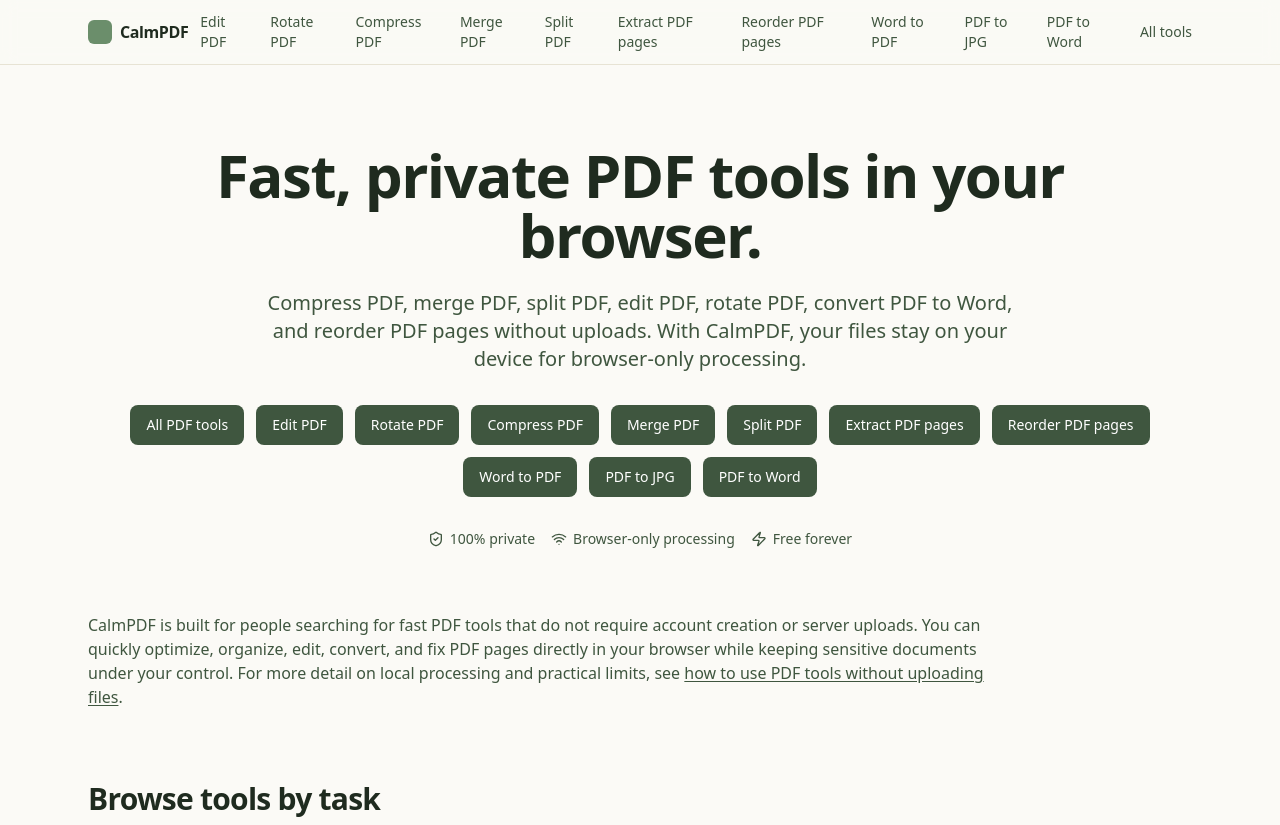
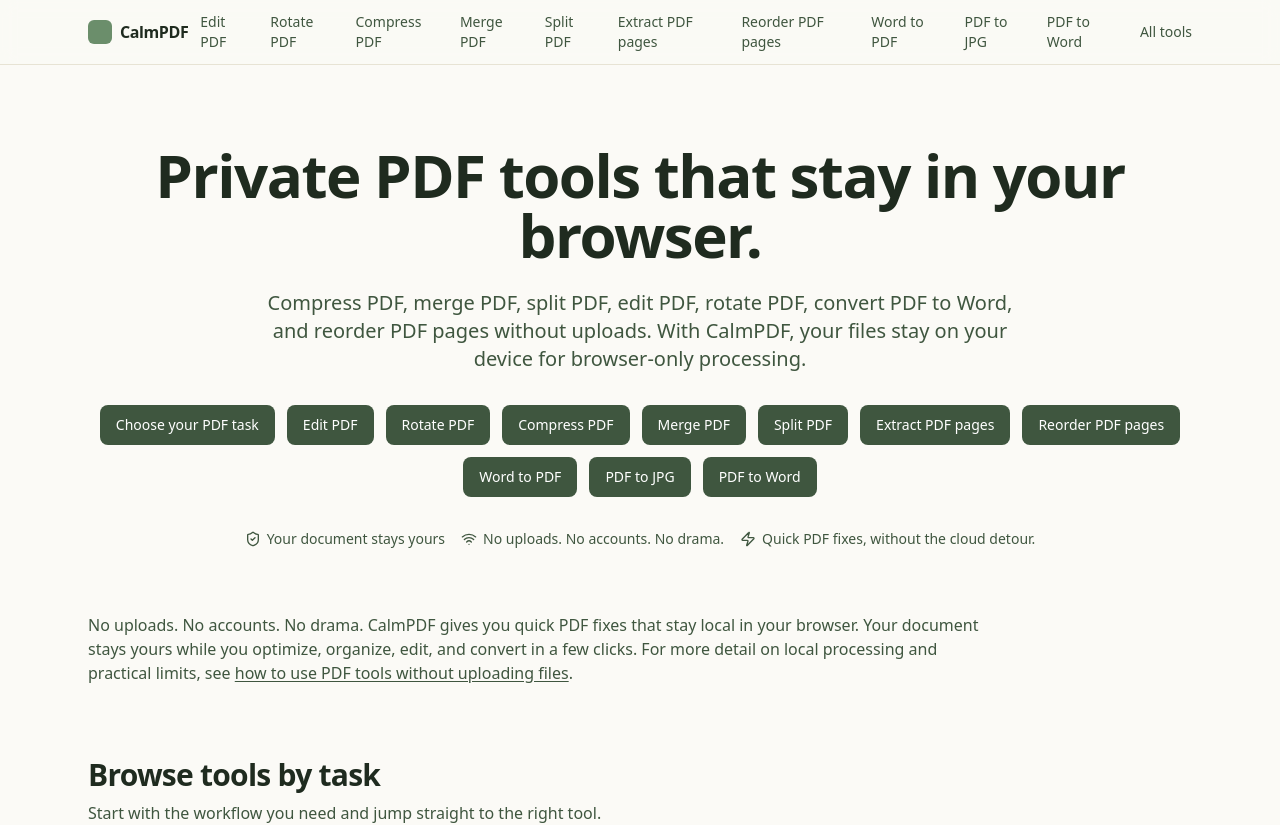
Before and after one commit to lorenzo-gu/calmpdf, a Next.js app: page / in a window 1280 px wide. Shown: the top 825 px of the page. Built offline with nearby package versions, Linux system fonts and the light colour scheme.

Commit message:
content: polish brand voice and task microcopy across tools

```diff
--- a/src/app/page.tsx
+++ b/src/app/page.tsx
@@ -109,7 +109,7 @@ export default function HomePage() {
     <>
       <section className="mx-auto max-w-content px-4 md:px-6 pt-14 md:pt-20 pb-14 md:pb-16 text-center">
         <h1 className="text-3xl sm:text-4xl md:text-6xl font-semibold tracking-tight leading-tight">
-          Fast, private PDF tools in your browser.
+          Private PDF tools that stay in your browser.
         </h1>
         <p className="mt-4 md:mt-6 text-base sm:text-lg md:text-xl text-sage-700 max-w-3xl mx-auto">
           Compress PDF, merge PDF, split PDF, edit PDF, rotate PDF, convert PDF to Word, and reorder PDF pages without uploads.
@@ -118,7 +118,7 @@ export default function HomePage() {
 
         <div className="mt-8 grid w-full max-w-xl mx-auto grid-cols-2 md:flex md:max-w-none md:flex-wrap gap-3 justify-center">
           <Link href="/tools" className="btn-primary col-span-2 md:col-span-1">
-            All PDF tools
+            Choose your PDF task
           </Link>
           {TOOLS.map((t) => (
             <Link key={t.slug} href={`/${t.slug}`} className="btn-primary whitespace-nowrap snap-start shrink-0">
@@ -128,16 +128,16 @@ export default function HomePage() {
         </div>
 
         <div className="mt-8 flex flex-wrap gap-4 justify-center text-sm text-sage-700">
-          <span className="inline-flex items-center gap-1.5"><ShieldCheck className="h-4 w-4" /> 100% private</span>
-          <span className="inline-flex items-center gap-1.5"><Wifi className="h-4 w-4" /> Browser-only processing</span>
-          <span className="inline-flex items-center gap-1.5"><Zap className="h-4 w-4" /> Free forever</span>
+          <span className="inline-flex items-center gap-1.5"><ShieldCheck className="h-4 w-4" /> Your document stays yours</span>
+          <span className="inline-flex items-center gap-1.5"><Wifi className="h-4 w-4" /> No uploads. No accounts. No drama.</span>
+          <span className="inline-flex items-center gap-1.5"><Zap className="h-4 w-4" /> Quick PDF fixes, without the cloud detour.</span>
         </div>
       </section>
 
       <section className="mx-auto max-w-content px-4 md:px-6 pb-6" aria-label="Privacy intro copy">
         <p className="text-sage-700 max-w-4xl">
-          CalmPDF is built for people searching for fast PDF tools that do not require account creation or server uploads.
-          You can quickly optimize, organize, edit, convert, and fix PDF pages directly in your browser while keeping sensitive documents under your control.
+          No uploads. No accounts. No drama. CalmPDF gives you quick PDF fixes that stay local in your browser.
+          Your document stays yours while you optimize, organize, edit, and convert in a few clicks.
           For more detail on local processing and practical limits, see <Link href="/pdf-tools-without-upload" className="underline underline-offset-2 hover:no-underline">how to use PDF tools without uploading files</Link>.
         </p>
       </section>
--- a/src/components/tools/CompressPdfTool.tsx
+++ b/src/components/tools/CompressPdfTool.tsx
@@ -42,7 +42,7 @@ export function CompressPdfTool() {
               <p className="text-xs text-sage-700">{formatBytes(file.size)}</p>
             </div>
             <button type="button" className="btn-ghost" onClick={() => { setFile(null); setResult(null); }} disabled={busy}>
-              Choose another
+              Choose another file
             </button>
           </div>
         </div>
--- a/src/components/tools/DocxToPdfTool.tsx
+++ b/src/components/tools/DocxToPdfTool.tsx
@@ -85,7 +85,7 @@ export function DocxToPdfTool() {
               }}
               disabled={busy}
             >
-              Choose another
+              Choose another file
             </button>
           </div>
         </div>
--- a/src/components/tools/EditPdfTool.tsx
+++ b/src/components/tools/EditPdfTool.tsx
@@ -496,7 +496,7 @@ export function EditPdfTool() {
               }}
               disabled={busy}
             >
-              Choose another
+              Choose another file
             </button>
           </div>
 
--- a/src/components/tools/ExtractPdfPagesTool.tsx
+++ b/src/components/tools/ExtractPdfPagesTool.tsx
@@ -79,7 +79,7 @@ export function ExtractPdfPagesTool() {
             <p className="text-xs text-sage-700">{formatBytes(file.size)} · {pages.length} pages</p>
           </div>
           <button type="button" className="btn-ghost" disabled={busy} onClick={() => { setFile(null); setPages([]); setStatus(null); setError(null); }}>
-            Choose another
+            Choose another file
           </button>
         </div>
       )}
--- a/src/components/tools/PdfToDocxTool.tsx
+++ b/src/components/tools/PdfToDocxTool.tsx
@@ -84,7 +84,7 @@ export function PdfToDocxTool() {
               }}
               disabled={busy}
             >
-              Choose another
+              Choose another file
             </button>
           </div>
         </div>
--- a/src/components/tools/PdfToJpgTool.tsx
+++ b/src/components/tools/PdfToJpgTool.tsx
@@ -140,7 +140,7 @@ export function PdfToJpgTool() {
               <p className="font-medium text-sage-900">{file.name}</p>
               <p className="text-xs text-sage-700">{formatBytes(file.size)} · {pages.length || "…"} pages</p>
             </div>
-            <button type="button" className="btn-ghost" onClick={() => { resetState(); setFile(null); }} disabled={busy}>Choose another</button>
+            <button type="button" className="btn-ghost" onClick={() => { resetState(); setFile(null); }} disabled={busy}>Choose another file</button>
           </div>
 
           <label className="block text-sm font-medium text-sage-900" htmlFor="jpg-quality">JPG quality: {clampQuality(quality)}%</label>
--- a/src/components/tools/ReorderPdfTool.tsx
+++ b/src/components/tools/ReorderPdfTool.tsx
@@ -76,7 +76,7 @@ export function ReorderPdfTool() {
               <p className="truncate font-medium text-sage-900">{file.name}</p>
               <p className="text-xs text-sage-700">{formatBytes(file.size)} · {pages.length} pages</p>
             </div>
-            <button type="button" className="btn-ghost" onClick={() => { setFile(null); setPages([]); setStatus(null); setError(null); }} disabled={busy}>Choose another</button>
+            <button type="button" className="btn-ghost" onClick={() => { setFile(null); setPages([]); setStatus(null); setError(null); }} disabled={busy}>Choose another file</button>
           </div>
         </div>
       )}
--- a/src/components/tools/RotatePdfTool.tsx
+++ b/src/components/tools/RotatePdfTool.tsx
@@ -65,7 +65,7 @@ export function RotatePdfTool() {
               }}
               disabled={busy}
             >
-              Choose another
+              Choose another file
             </button>
           </div>
         </div>
--- a/src/components/tools/SplitPdfTool.tsx
+++ b/src/components/tools/SplitPdfTool.tsx
@@ -56,7 +56,7 @@ export function SplitPdfTool() {
               </p>
             </div>
             <button type="button" className="btn-ghost" onClick={() => setFile(null)} disabled={busy}>
-              Choose another
+              Choose another file
             </button>
           </div>
         </div>
```
Also changed, not shown: src/components/ToolShell.tsx (+5 -5 lines).
